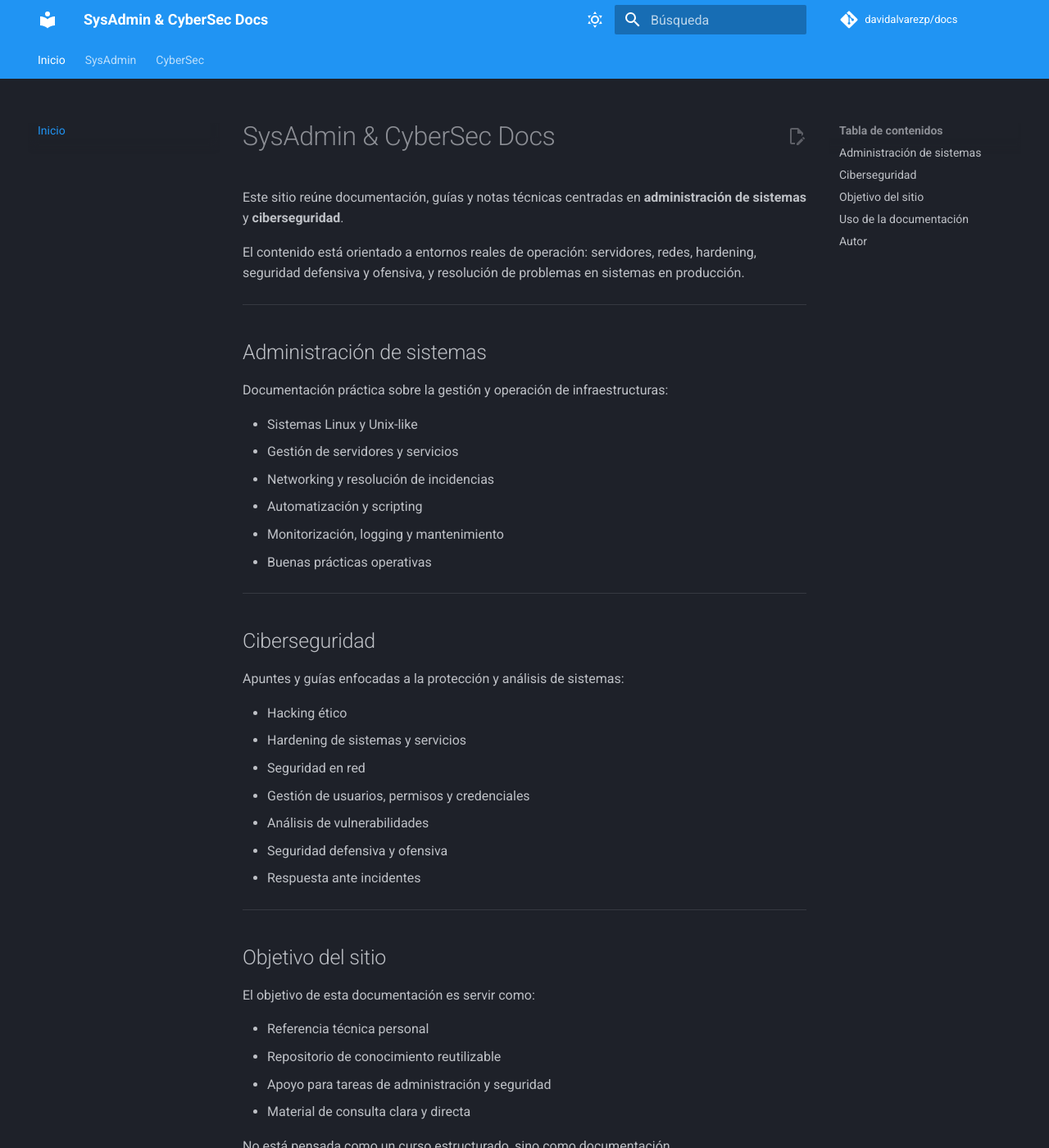
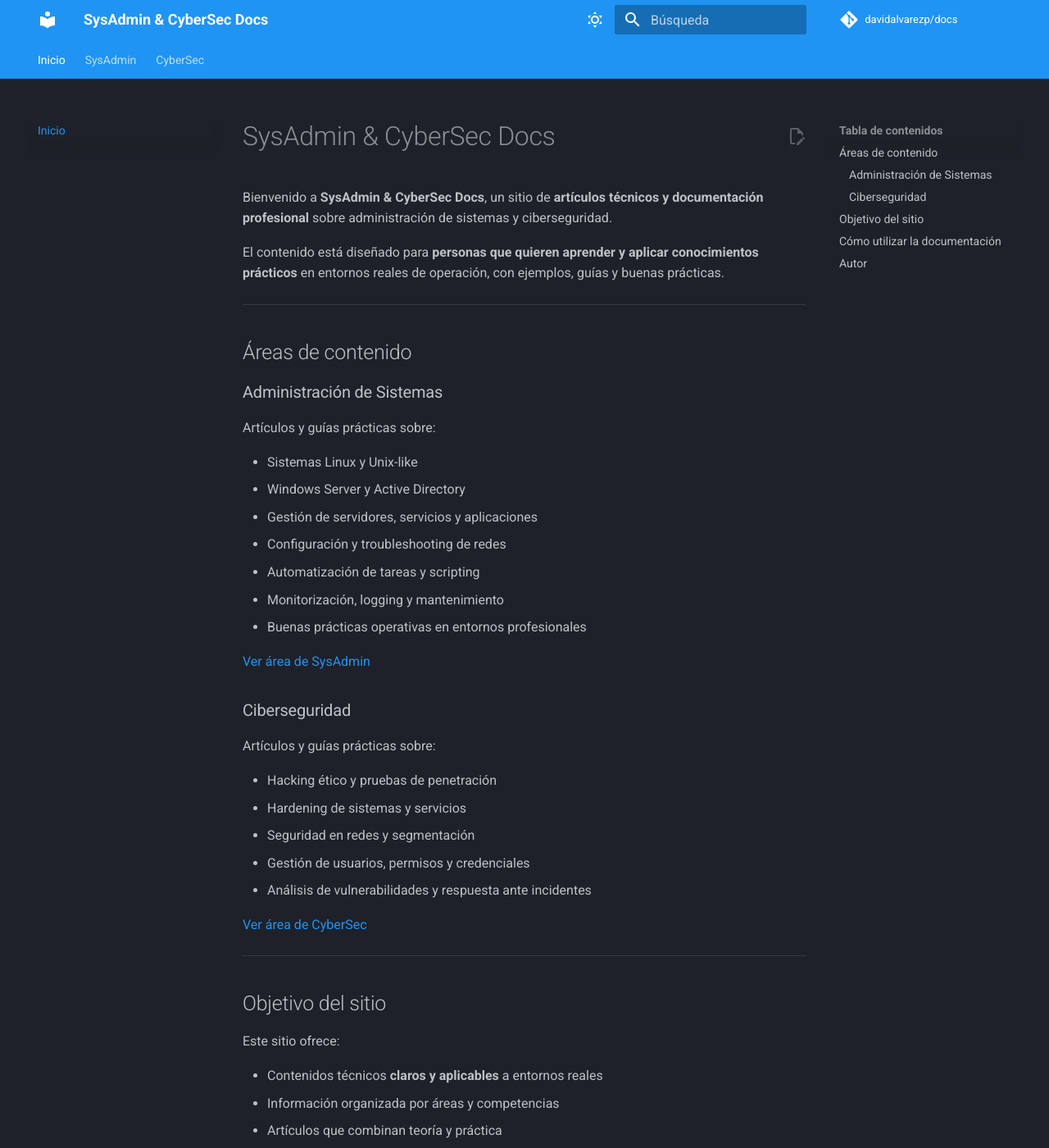
Before and after one commit to davidalvarezp/docs, an MkDocs documentation site: the page built from docs/index.md, in a window 1280 px wide and 1400 px high. Shown: the whole window at 82% size. Built offline with MkDocs 1.6.1 and Material for MkDocs 9.7.7, drawn with Linux system fonts in a browser that asks for light colours; comment, search, counter and statistics services are not loaded; some of the changed text lies outside the part shown.

Commit message:
update index

```diff
--- a/docs/index.md
+++ b/docs/index.md
@@ -1,61 +1,59 @@
 # SysAdmin & CyberSec Docs
 
-Este sitio reúne documentación, guías y notas técnicas centradas en **administración de sistemas** y **ciberseguridad**.
+Bienvenido a **SysAdmin & CyberSec Docs**, un sitio de **artículos técnicos y documentación profesional** sobre administración de sistemas y ciberseguridad.
 
-El contenido está orientado a entornos reales de operación: servidores, redes, hardening, seguridad defensiva y ofensiva, y resolución de problemas en sistemas en producción.
+El contenido está diseñado para **personas que quieren aprender y aplicar conocimientos prácticos** en entornos reales de operación, con ejemplos, guías y buenas prácticas.
 
 ---
 
-## Administración de sistemas
+## Áreas de contenido
 
-Documentación práctica sobre la gestión y operación de infraestructuras:
+### Administración de Sistemas
+Artículos y guías prácticas sobre:
 
 - Sistemas Linux y Unix-like
-- Gestión de servidores y servicios
-- Networking y resolución de incidencias
-- Automatización y scripting
+- Windows Server y Active Directory
+- Gestión de servidores, servicios y aplicaciones
+- Configuración y troubleshooting de redes
+- Automatización de tareas y scripting
 - Monitorización, logging y mantenimiento
-- Buenas prácticas operativas
+- Buenas prácticas operativas en entornos profesionales
 
----
+[Ver área de SysAdmin](/sysadmin/index.md)
 
-## Ciberseguridad
+### Ciberseguridad
+Artículos y guías prácticas sobre:
 
-Apuntes y guías enfocadas a la protección y análisis de sistemas:
+- Hacking ético y pruebas de penetración
+- Hardening de sistemas y servicios
+- Seguridad en redes y segmentación
+- Gestión de usuarios, permisos y credenciales
+- Análisis de vulnerabilidades y respuesta ante incidentes
 
-- Hacking ético
-- Hardening de sistemas y servicios
-- Seguridad en red
-- Gestión de usuarios, permisos y credenciales
-- Análisis de vulnerabilidades
-- Seguridad defensiva y ofensiva
-- Respuesta ante incidentes
+[Ver área de CyberSec](/cybersec/index.md)
 
 ---
 
 ## Objetivo del sitio
 
-El objetivo de esta documentación es servir como:
+Este sitio ofrece:
 
-- Referencia técnica personal
-- Repositorio de conocimiento reutilizable
-- Apoyo para tareas de administración y seguridad
-- Material de consulta clara y directa
-
-No está pensada como un curso estructurado, sino como documentación.
+- Contenidos técnicos **claros y aplicables** a entornos reales
+- Información organizada por áreas y competencias
+- Artículos que combinan teoría y práctica
+- Referencia para quienes desean formarse profesionalmente en IT
 
 ---
 
-## Uso de la documentación
+## Cómo utilizar la documentación
 
-- Navega por el menú lateral para explorar los temas
-- Utiliza el buscador para localizar conceptos rápidamente
-- Cada sección es independiente y pensada para consulta puntual
+- Explora los temas a través del **menú lateral**
+- Cada artículo está diseñado para ser independiente y práctico
+- El buscador permite localizar rápidamente conceptos o técnicas específicas
+- Ideal para consulta técnica y aprendizaje progresivo
 
 ---
 
 ## Autor
 
-Creado y mantenido por **[davidalvarezp](https://davidalvarezp.com)**.
-
----
+By **[davidalvarezp](https://davidalvarezp.com)**
```
